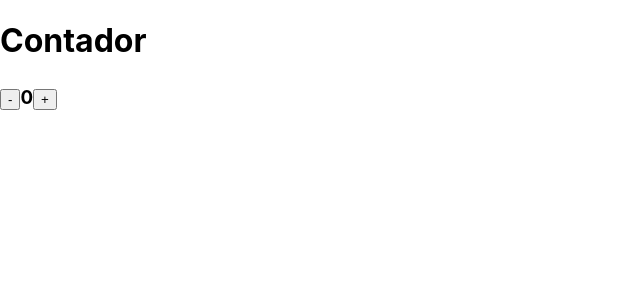
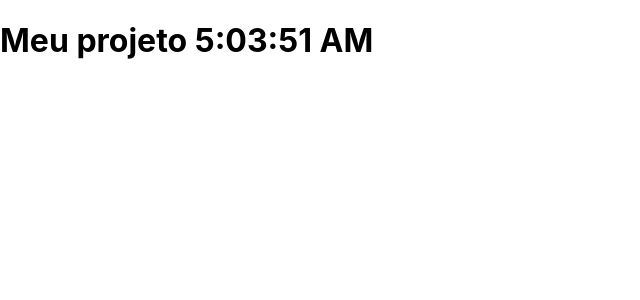
Before and after one commit to GabrielFelix23/CursoReactJs, a React (Create React App) app in the folder meusite/: page / in a window 1280 px wide. Shown: the top 300 px of the page, without its empty margins (0-640 px from the left). Built offline with nearby package versions, Linux system fonts and the light colour scheme.

Commit message:
Ciclos de vida dos Componentes

```diff
--- a/meusite/src/App.js
+++ b/meusite/src/App.js
@@ -2,39 +2,25 @@
 
 class App extends React.Component{
     state = {
-        estado: "",
-        contador: 0
+        hora:'00:00:00'
     }
 
-    aumentar = this.aumentar.bind(this)
-
-    aumentar(){
-        this.setState({
-            contador: this.state.contador += 1,
-            estado: "Aumentando"
-        })
+    componentDidMount(){
+        setInterval(() => {
+            this.setState({
+                hora: new Date().toLocaleTimeString()
+            })
+        }, 1000)
     }
 
-    diminuir = this.diminuir.bind(this)
-
-    diminuir(){
-        this.setState({
-            contador: this.state.contador -+ 1,
-            estado: "Diminuindo"
-        })
+    componentDidUpdate(){
+        console.log("Atualizou!!")
     }
 
     render(){
         return(
             <div>
-                <h1>Contador</h1>
-
-                <h3>
-                    <h5>{this.state.estado}</h5>
-                    <button onClick={this.diminuir}>-</button>
-                    {this.state.contador}
-                    <button onClick={this.aumentar}>+</button>
-                </h3>
+                <h1>Meu projeto {this.state.hora}</h1>
             </div>
         )
     }
```
